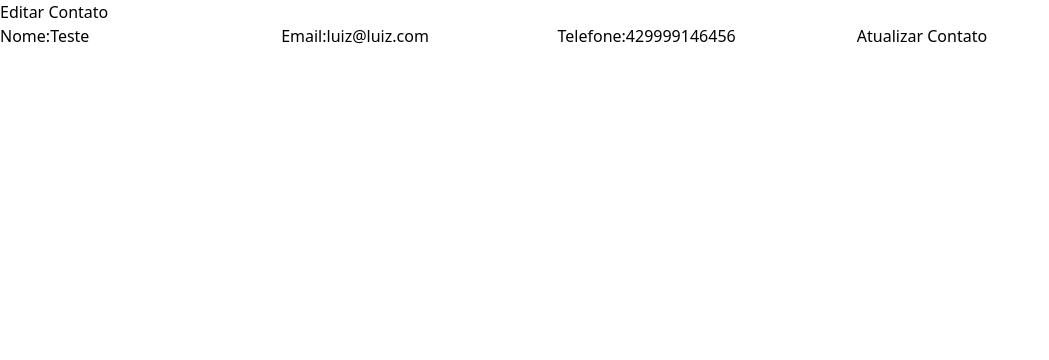
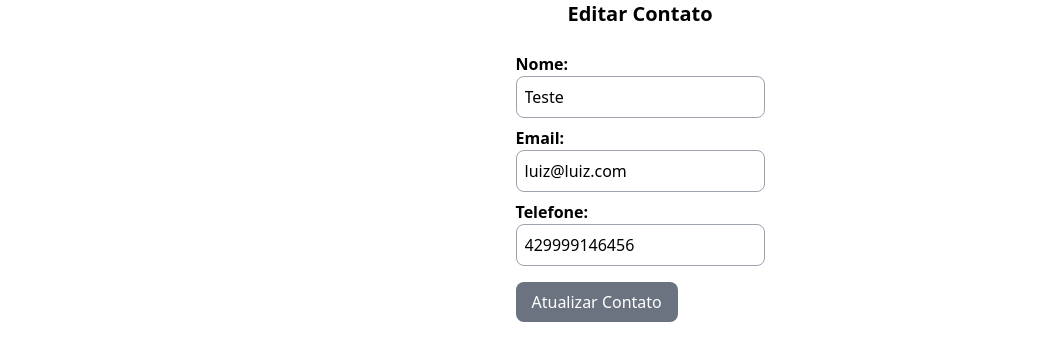
Before and after one commit to sschonss/lista-de-contatos, an Angular app: page /editar/1 in a window 1280 px wide. Shown: the top 360 px of the page, without its empty margins (0-1049 px from the left). Built offline with nearby package versions, Linux system fonts and the light colour scheme; data requests are answered from the project's data file.

Commit message:
add style editar-contato

```diff
--- a/src/app/editar-contato/editar-contato.component.html
+++ b/src/app/editar-contato/editar-contato.component.html
@@ -1,13 +1,24 @@
-<h2>Editar Contato</h2>
-<form (submit)="atualizarContato()">
-    <label for="nome">Nome:</label>
-    <input type="text" id="nome" [(ngModel)]="contato.nome" name="nome" required>
+<div class="flex flex-col items-center justify-center">
+    <h2 class="text-xl font-bold">Editar Contato</h2>
+    <form (submit)="atualizarContato()" class="mt-4">
+        <div class="mt-2">
+            <label for="nome" class="font-bold">Nome:</label>
+            <input type="text" id="nome" [(ngModel)]="contato.nome" name="nome" required
+                class="rounded-lg p-2 border border-gray-400 block w-full">
+        </div>
 
-    <label for="email">Email:</label>
-    <input type="email" id="email" [(ngModel)]="contato.email" name="email" required>
+        <div class="mt-2">
+            <label for="email" class="font-bold">Email:</label>
+            <input type="email" id="email" [(ngModel)]="contato.email" name="email" required
+                class="rounded-lg p-2 border border-gray-400 block w-full">
+        </div>
 
-    <label for="telefone">Telefone:</label>
-    <input type="tel" id="telefone" [(ngModel)]="contato.telefone" name="telefone" required>
+        <div class="mt-2">
+            <label for="telefone" class="font-bold">Telefone:</label>
+            <input type="tel" id="telefone" [(ngModel)]="contato.telefone" name="telefone" required
+                class="rounded-lg p-2 border border-gray-400 block w-full">
+        </div>
 
-    <button type="submit">Atualizar Contato</button>
-</form>
+        <button type="submit" class="bg-gray-500 text-white rounded-lg px-4 py-2 mt-4">Atualizar Contato</button>
+    </form>
+</div>
```
